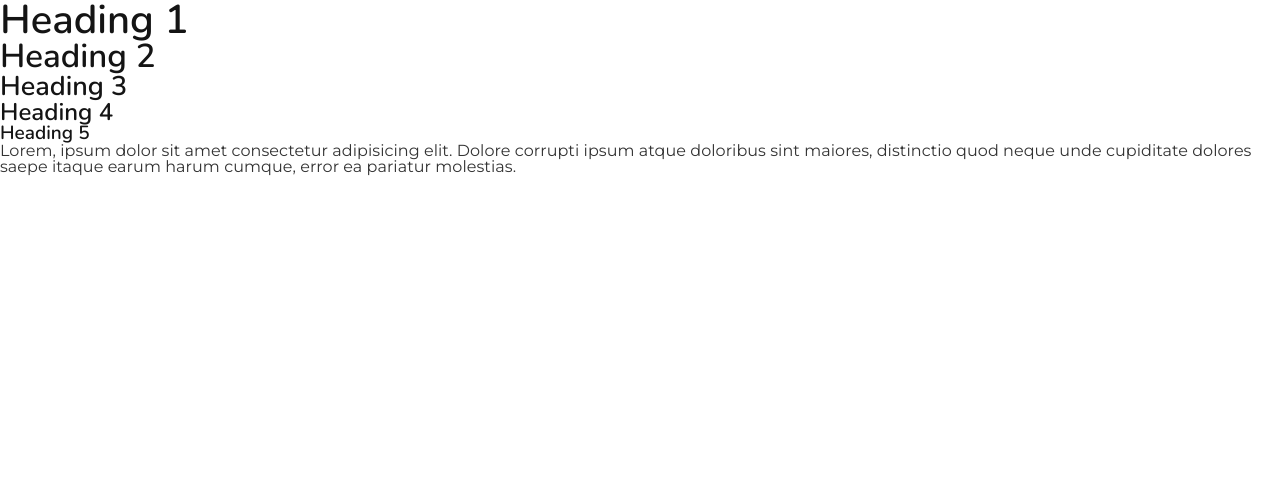
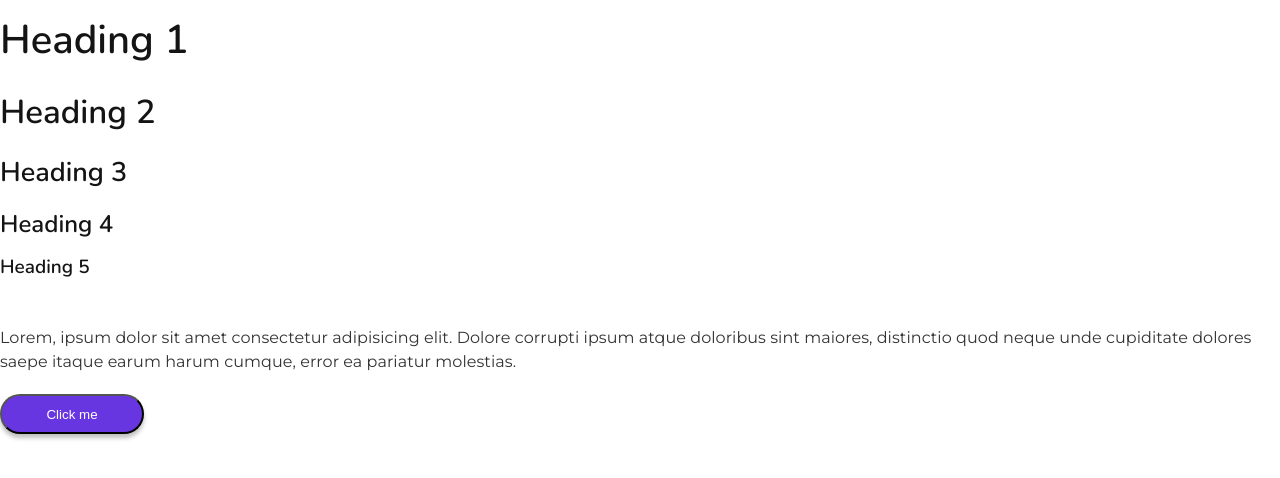
Before and after one commit to michventura/ddiv, a website built with Parcel: page index.html in a window 1280 px wide. Built offline with nearby package versions, Linux system fonts and the light colour scheme.

Commit message:
Ejemplos

```diff
--- a/index.html
+++ b/index.html
@@ -29,5 +29,8 @@
         molestias.
       </p>
     </div>
+    <div class="buttons">
+      <button class="boton">Click me</button>
+    </div>
   </body>
 </html>
--- a/style.css
+++ b/style.css
@@ -72,6 +72,34 @@ h5 {
 *    Temp
 *****************************************/
 /* TODO: Ejercicio aplicar estilos de figma a cajas */
+.headings {
+  line-height: 2;
+  margin-bottom: 40px;
+}
+
+.parrafos {
+  line-height: 1.5;
+  color: var(--text);
+}
+
+.buttons {
+  margin: 20px 0;
+}
+
+.boton {
+  padding: 7px 40px;
+  background: #6836e1;
+  color: white;
+  box-shadow: 0px 4px 4px rgba(0, 0, 0, 0.25);
+  border-radius: 20px;
+  width: 144px;
+  height: 40px;
+  transition: all 0.2s ease-in-out;
+}
+
+.boton:hover {
+  opacity: 0.9;
+}
 
 /****************************************
 *    Componentes
```
